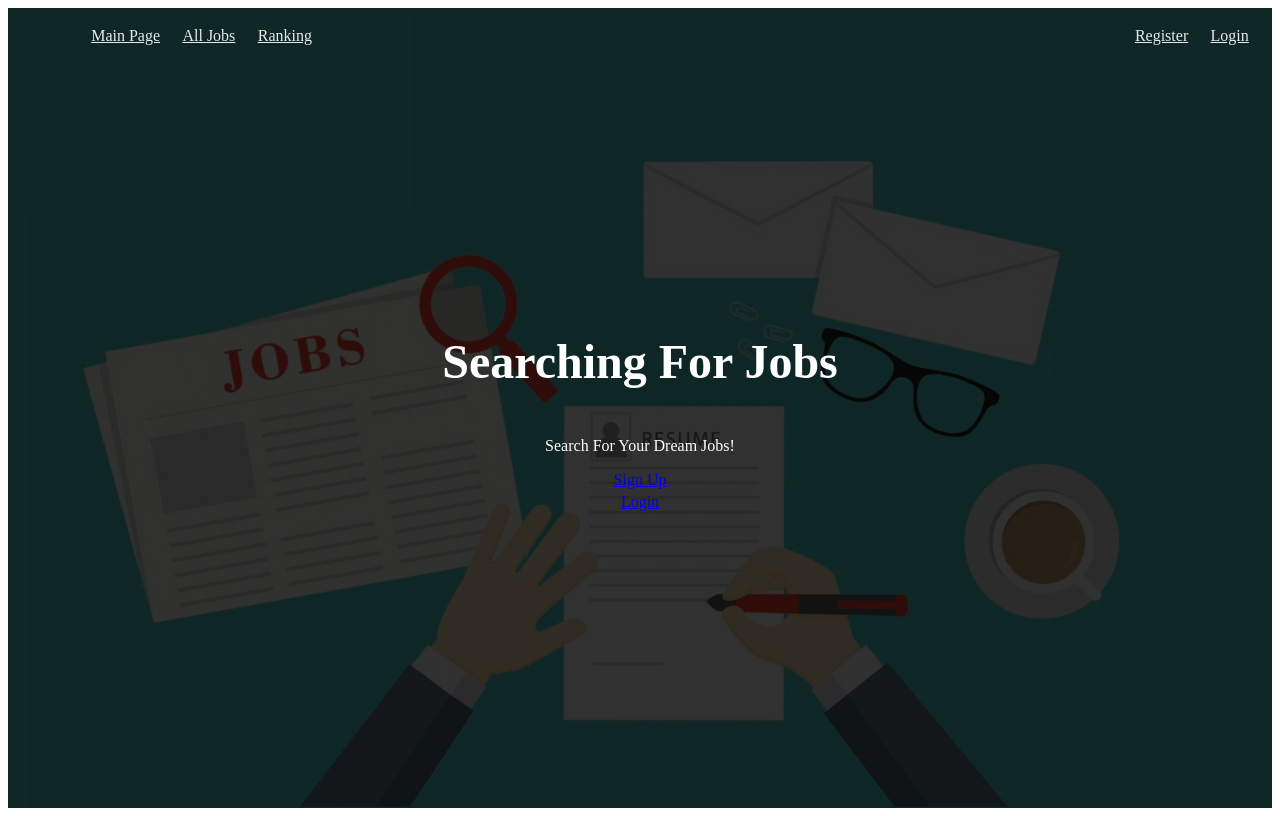
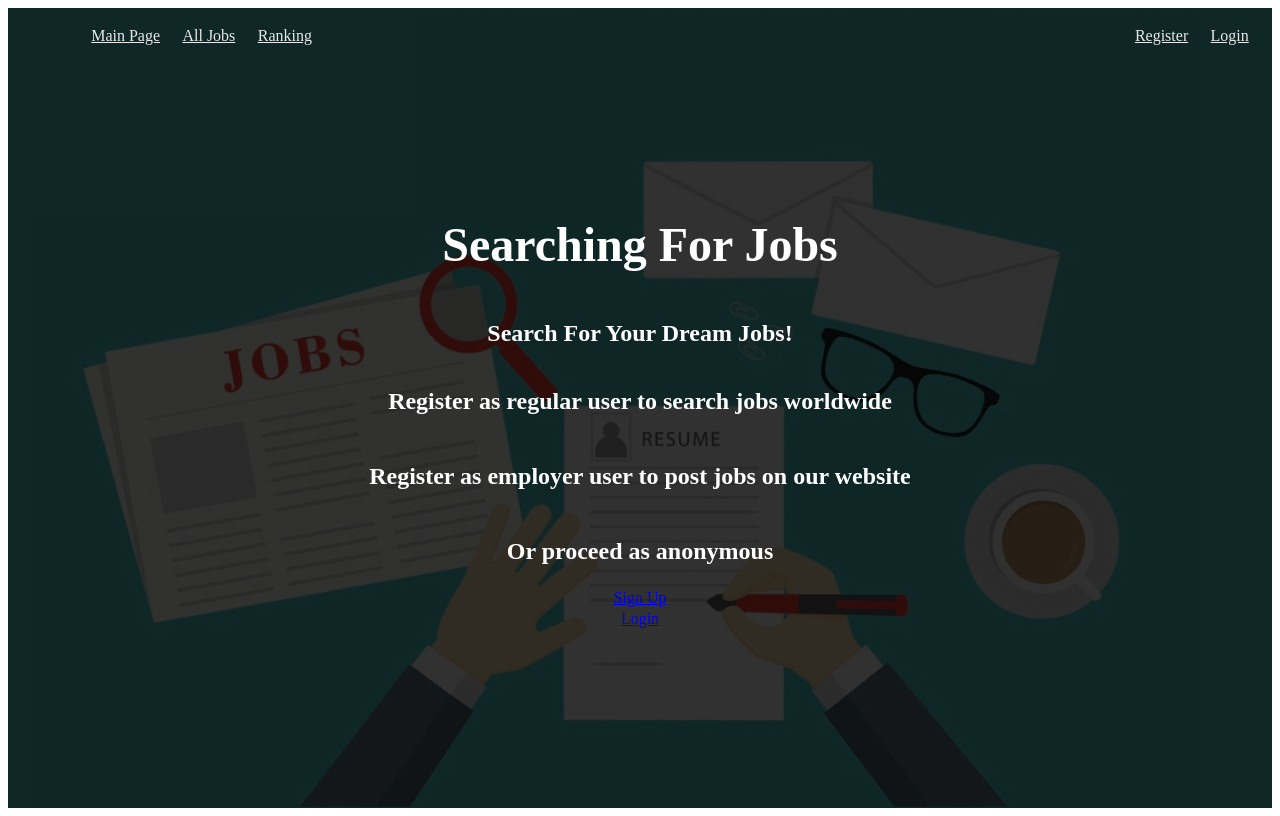
Before and after one commit to haoyuy19/haoyu-yang-zhe-li-ge-dun-final-project-frontend, a Next.js app: page /LandingPage in a window 1280 px wide. Built offline with nearby package versions, Linux system fonts and the light colour scheme.

Commit message:
style
style

```diff
--- a/components/EmpJobList.tsx
+++ b/components/EmpJobList.tsx
@@ -2,6 +2,7 @@ import React, { useEffect, useState } from "react";
 import styles from "./profile.module.css";
 import { url } from "./config";
 import Link from "next/link";
+import 'bootstrap/dist/css/bootstrap.min.css';
 
 const index = () => {
   const [list, setlist] = useState<any>([]);
@@ -71,7 +72,7 @@ const index = () => {
               <td>{item.skills}</td>
               <td>{item.date}</td>
               <td>
-                <button onClick={() => deleteItem(item)}>deleted</button>
+                <button className='btn btn-primary' onClick={() => deleteItem(item)}>deleted</button>
               </td>
             </tr>
           ))}
--- a/pages/LandingPage.tsx
+++ b/pages/LandingPage.tsx
@@ -29,12 +29,16 @@ const LandingPage = () => {
         <div className={styles.darkoverlay}>
           <div className={styles.landinginner}>
             <h1 className={styles.xlarge}>Searching For Jobs</h1>
-            <p className={styles.lead}>Search For Your Dream Jobs!</p>
+            <h1 style={{ fontWeight:'bold',fontSize: 'x-large' }} className={styles.lead}>Search For Your Dream Jobs!</h1>
+            <p style={{ fontWeight:'bold',fontSize: 'x-large' }}>Register as regular user to search jobs worldwide</p>
+                <p style={{ fontWeight:'bold',fontSize: 'x-large' }}>Register as employer user to post jobs on our website</p>
+                <p style={{ fontWeight:'bold',fontSize: 'x-large' }}>Or proceed as anonymous</p>
 
             {!islogin && (
               <div className={styles.buttons}>
-                <Link href="/Register">Sign Up</Link>
+                <Link  href="/Register" >Sign Up</Link>
                 <Link href="/Login">Login</Link>
+
               </div>
             )}
 
```
